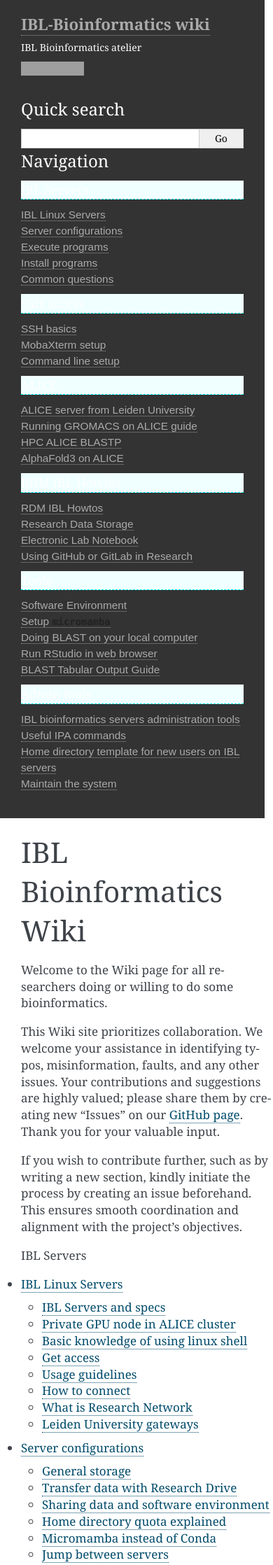
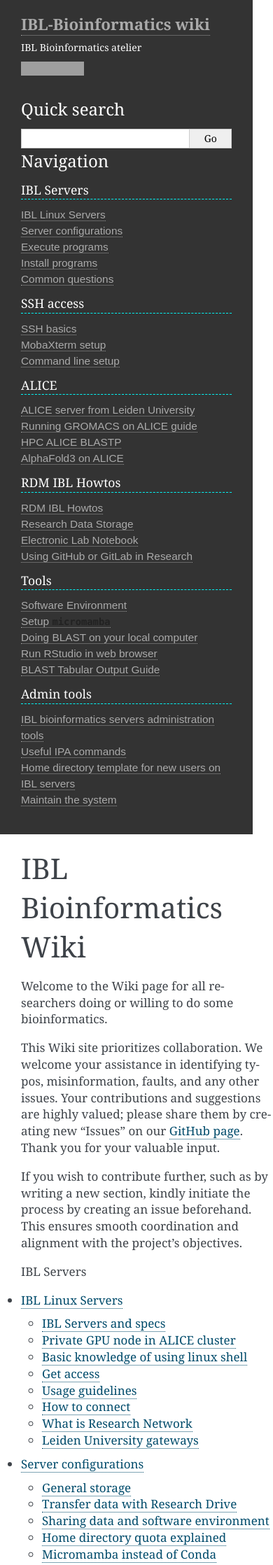
Before and after one commit to IBL-bioinfo/IBL-bioinformatics-wiki, a Sphinx documentation site: the page built from docs/source/index.md, in a window 390 px wide. Shown: the top 2236 px of the page at 70% size. Built offline with Sphinx 7.4.7, drawn with Linux system fonts in a browser that asks for light colours; grey boxes are pictures that could not be loaded.

Commit message:
Update CSS styles for sidebar and document layout to improve mobile responsiveness

```diff
--- a/docs/source/_static/custom.css
+++ b/docs/source/_static/custom.css
@@ -4,3 +4,13 @@ li > p {
     margin-top: 0.2em;
     margin-bottom: 0.2em;
 }
+
+/* Alabaster uses page_width as the @media max-width breakpoint. Using
+   'min(70rem, 95%)' there breaks mobile because % in media queries is
+   viewport-relative, making the breakpoint shrink below the viewport width.
+   Instead, page_width is kept as '70rem' (a fixed breakpoint) and the 95%
+   width constraint is applied here as a plain CSS property where % works
+   correctly (relative to the containing block). */
+div.document {
+    width: min(70rem, 95%);
+}
--- a/docs/source/_static/sidebar.css
+++ b/docs/source/_static/sidebar.css
@@ -35,3 +35,11 @@ li.toctree-l1.current > ul > li:has(> a[href$=".html"]),
 li.toctree-l1.current > ul > li.current {
     order: 100;
 }
+
+/* On mobile, the sidebar background becomes dark (#333) with white text.
+   Remove the light-blue caption background so white text stays readable. */
+@media screen and (max-width: 48rem) {
+    div.sphinxsidebar p.caption {
+        background-color: transparent;
+    }
+}
--- a/docs/source/conf.py
+++ b/docs/source/conf.py
@@ -51,7 +51,7 @@ html_theme_options = {
     "fixed_sidebar": True,
     "sidebar_collapse": True,
     "sidebar_width": "18rem",  # has to be fixed
-    "page_width": "min(70rem, 95%)",
+    "page_width": "48rem",  # controls mobile breakpoint; actual max-width is overridden to min(70rem,95%) in custom.css
 }
 # https://alabaster.readthedocs.io/en/latest/customization.html
 html_favicon = "_static/images/ibl.png"
```
